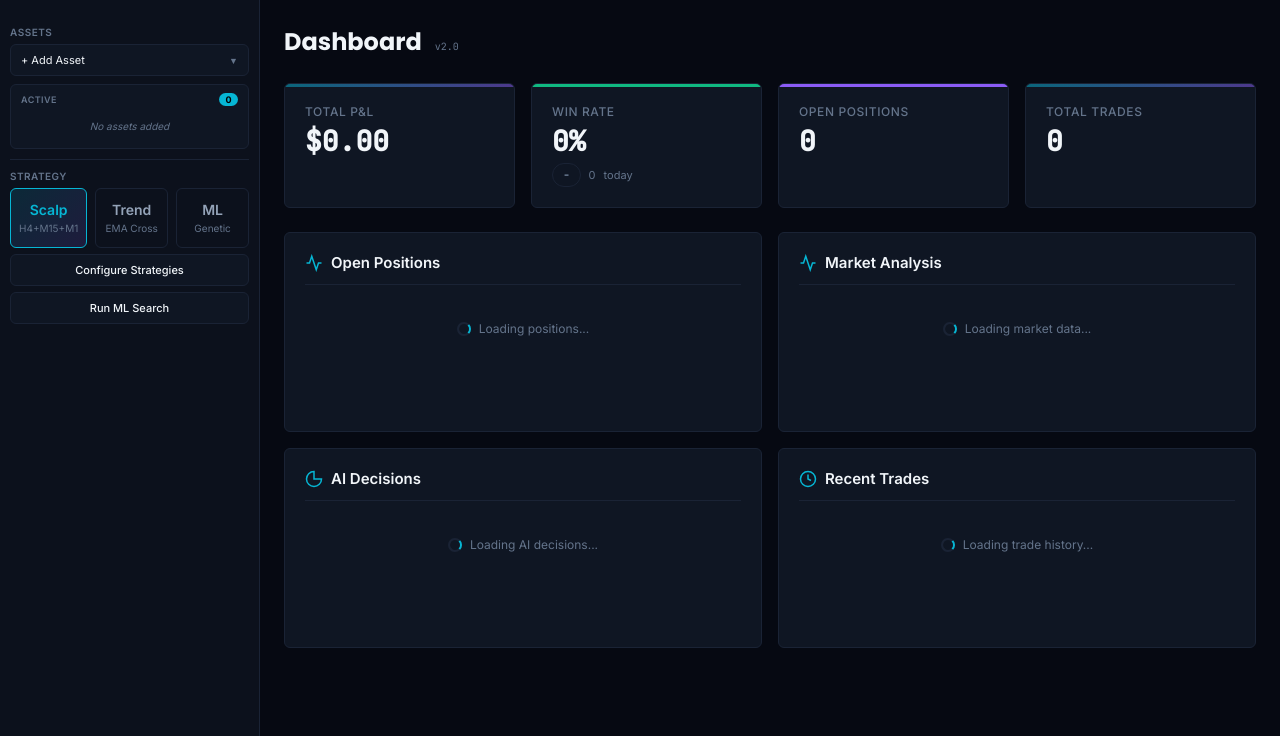
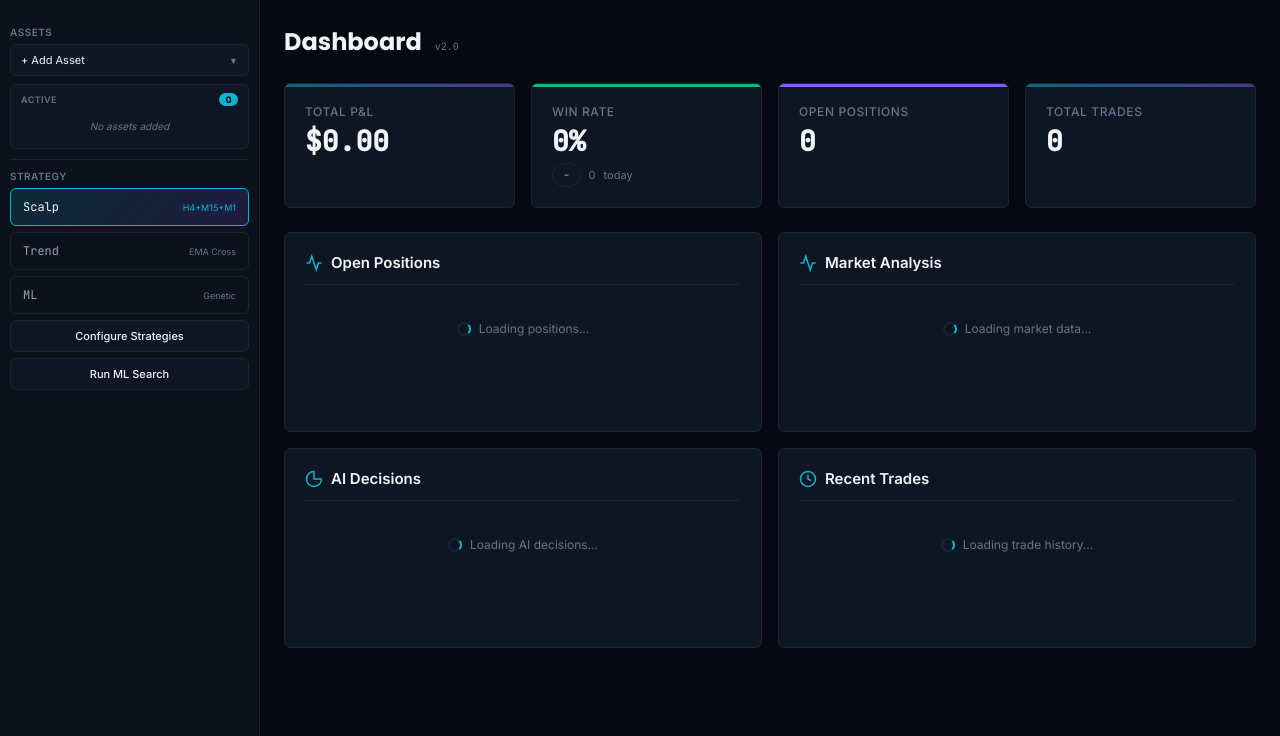
Before and after one commit to nadimkhan/mt5-trading-bot, a Flask app: page / in a window 1280 px wide. Shown: the part 64-800 px from the top of the page. Run offline with Flask 3, Linux system fonts and the light colour scheme; parts of the project's set-up code (start-up, migrations or seed data) failed here and were passed over; some libraries are stand-ins or nearby versions.

Commit message:
Strategy selector: redesign as full-width stacked rows, name left + details right, JetBrains Mono font

```diff
--- a/dashboard/templates/dashboard.html
+++ b/dashboard/templates/dashboard.html
@@ -109,7 +109,7 @@
         .added-asset .remove:hover { color: var(--accent-red); }
         .empty-assets { font-size: 10px; color: var(--text-muted); text-align: center; padding: 8px 0; font-style: italic; }
 
-        .strategy-selector { display: flex; gap: 8px; }
+        .strategy-selector { display: flex; flex-direction: column; gap: 6px; }
         .btn { flex: 1; padding: 10px 16px; border: none; border-radius: 8px; font-family: inherit; font-size: 13px; font-weight: 600; cursor: pointer; transition: all 0.2s; display: flex; align-items: center; justify-content: center; gap: 6px; }
         .btn-start { background: linear-gradient(135deg, var(--accent-green), #059669); color: #fff; }
         .btn-start:hover:not(:disabled) { box-shadow: 0 4px 20px var(--accent-green-glow); transform: translateY(-1px); }
@@ -127,11 +127,12 @@
         .header-btn-stop { background: var(--bg-card); color: var(--accent-red); border-color: var(--border-color); }
         .header-btn-stop:hover:not(:disabled) { background: var(--accent-red); color: #fff; border-color: var(--accent-red); }
         .header-btn-stop:disabled { background: var(--bg-secondary); color: var(--text-muted); border-color: var(--border-color); cursor: not-allowed; opacity: 0.5; }
-        .strategy-btn { flex: 1; padding: 12px 8px; border: 1px solid var(--border-color); border-radius: 6px; background: var(--bg-secondary); color: var(--text-secondary); font-family: inherit; font-size: 12px; font-weight: 600; cursor: pointer; transition: all 0.2s; text-align: center; }
+        .strategy-btn { width: 100%; padding: 10px 12px; border: 1px solid var(--border-color); border-radius: 6px; background: var(--bg-secondary); color: var(--text-secondary); font-family: inherit; font-size: 12px; font-weight: 400; cursor: pointer; transition: all 0.2s; text-align: left; display: flex; justify-content: space-between; align-items: center; gap: 8px; }
         .strategy-btn:hover { border-color: var(--accent-cyan); color: var(--accent-cyan); }
-        .strategy-btn.active { background: linear-gradient(135deg, rgba(6, 182, 212, 0.15), rgba(139, 92, 246, 0.15)); border-color: var(--accent-cyan); color: var(--accent-cyan); }
-        .strategy-btn .strategy-name { display: block; font-size: 14px; margin-bottom: 2px; }
-        .strategy-btn .strategy-desc { font-size: 10px; font-weight: 400; color: var(--text-muted); }
+        .strategy-btn.active { background: linear-gradient(135deg, rgba(6, 182, 212, 0.15), rgba(139, 92, 246, 0.15)); border-color: var(--accent-cyan); color: var(--text-primary); }
+        .strategy-btn .strategy-name { font-family: 'JetBrains Mono', monospace; font-weight: 400; font-size: 12px; }
+        .strategy-btn .strategy-desc { font-size: 9px; font-weight: 400; color: var(--text-muted); }
+        .strategy-btn.active .strategy-desc { color: var(--accent-cyan); }
 
         .main { padding: 24px; overflow-y: auto; }
         .page-title { font-size: 24px; font-weight: 700; margin-bottom: 24px; }
```
